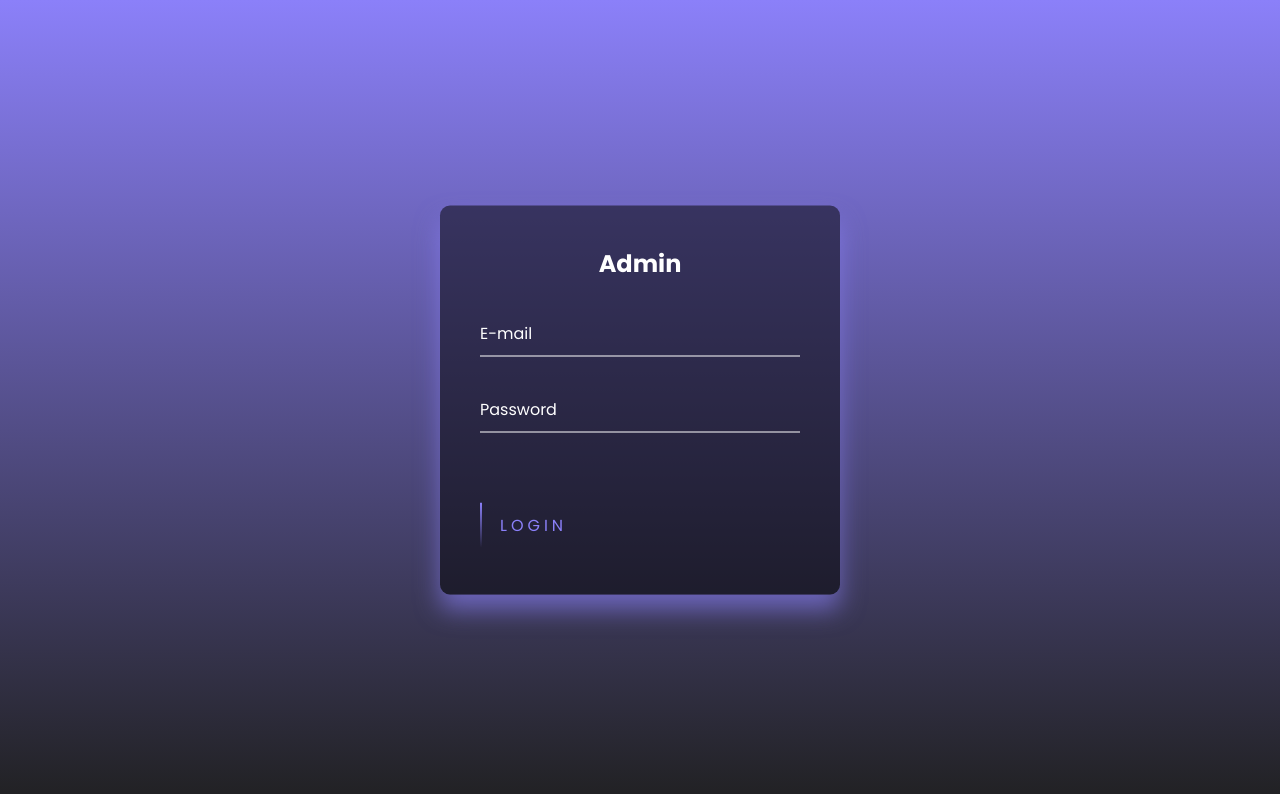
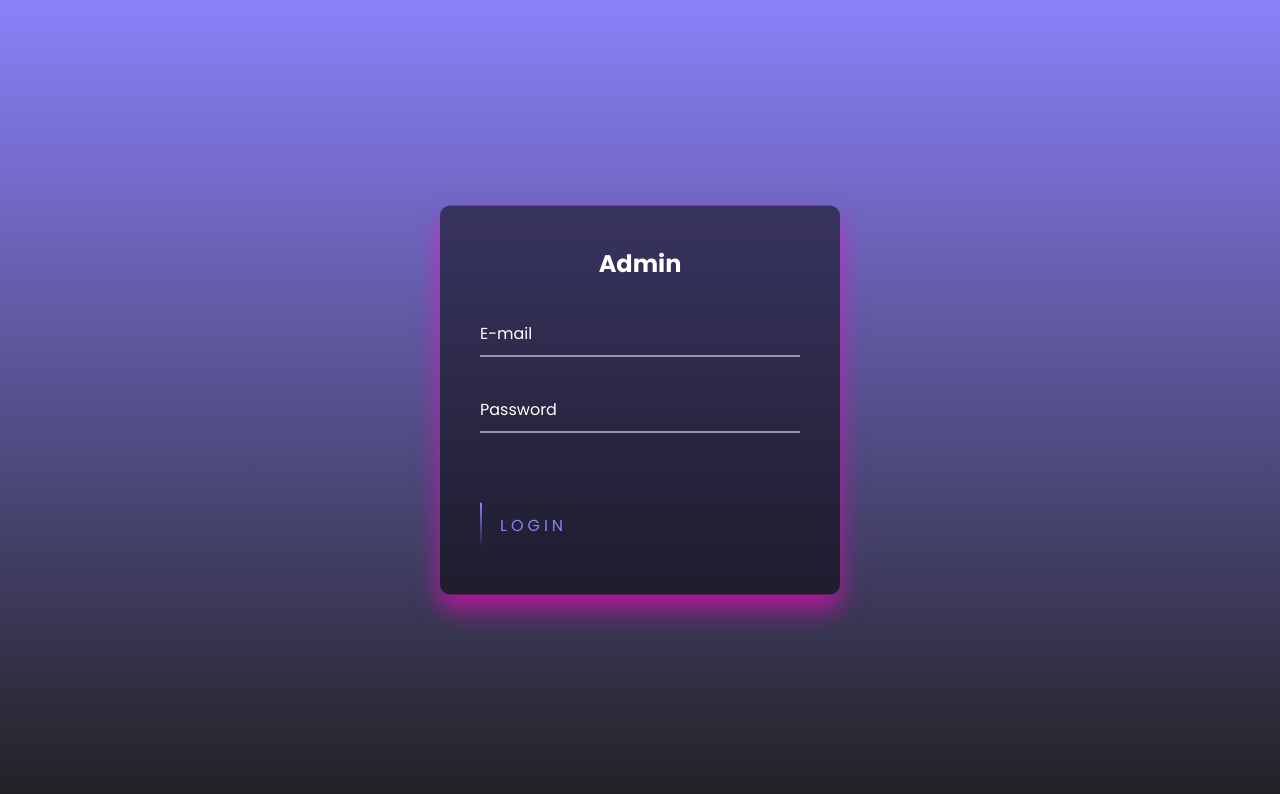
Before and after one commit to Ziomek12330/Ziomek12330.github.io, a plain HTML site: page logowanie/index.html in a window 1280 px wide. Drawn offline with Linux system fonts and the light colour scheme.

Commit message:
Update style.css

```diff
--- a/logowanie/style.css
+++ b/logowanie/style.css
@@ -25,7 +25,7 @@ body {
   transform: translate(-50%, -50%);
   background: rgba(0, 0, 0, 0.5);
   box-sizing: border-box;
-  box-shadow: 0 15px 25px rgba(139, 128, 249, 0.6);
+  box-shadow: 0 15px 25px rgba(255, 0, 200, 0.6);
   border-radius: 10px;
 }
 
```
